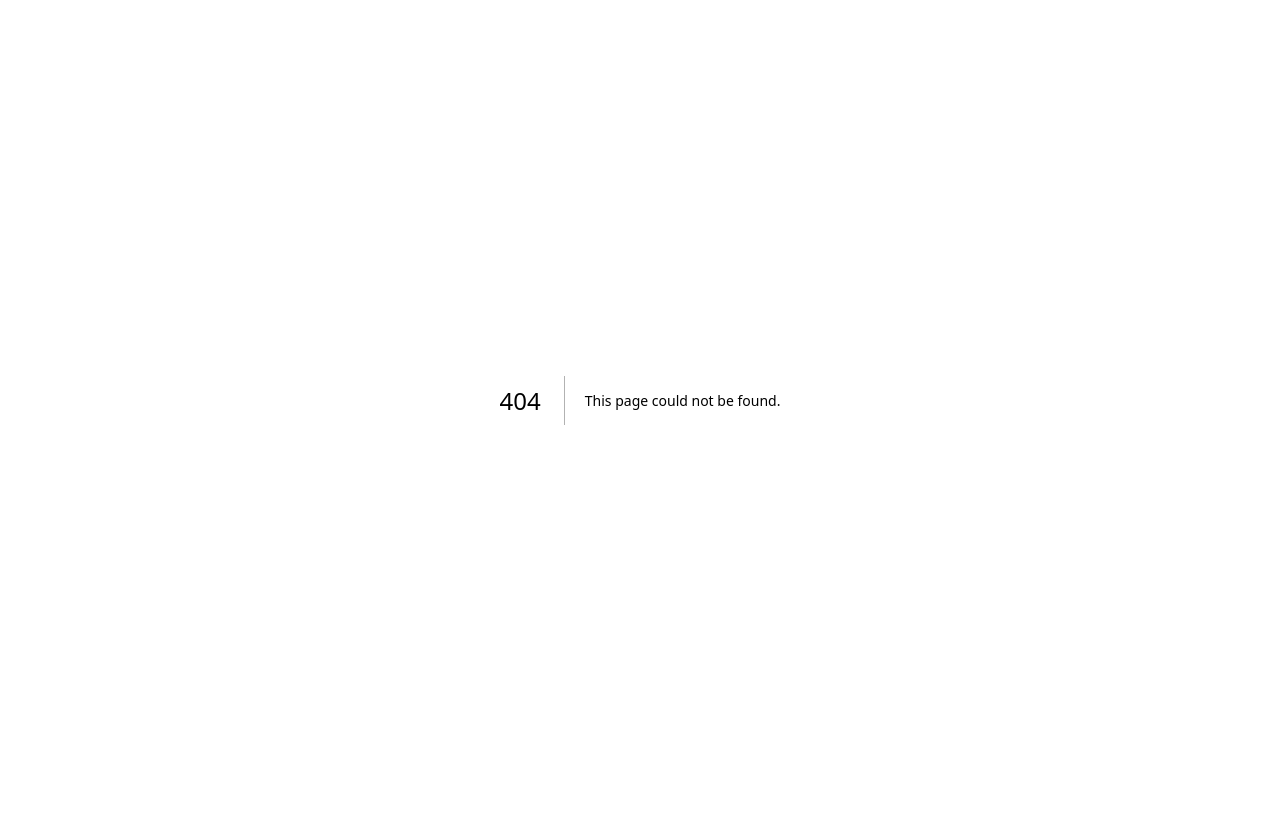
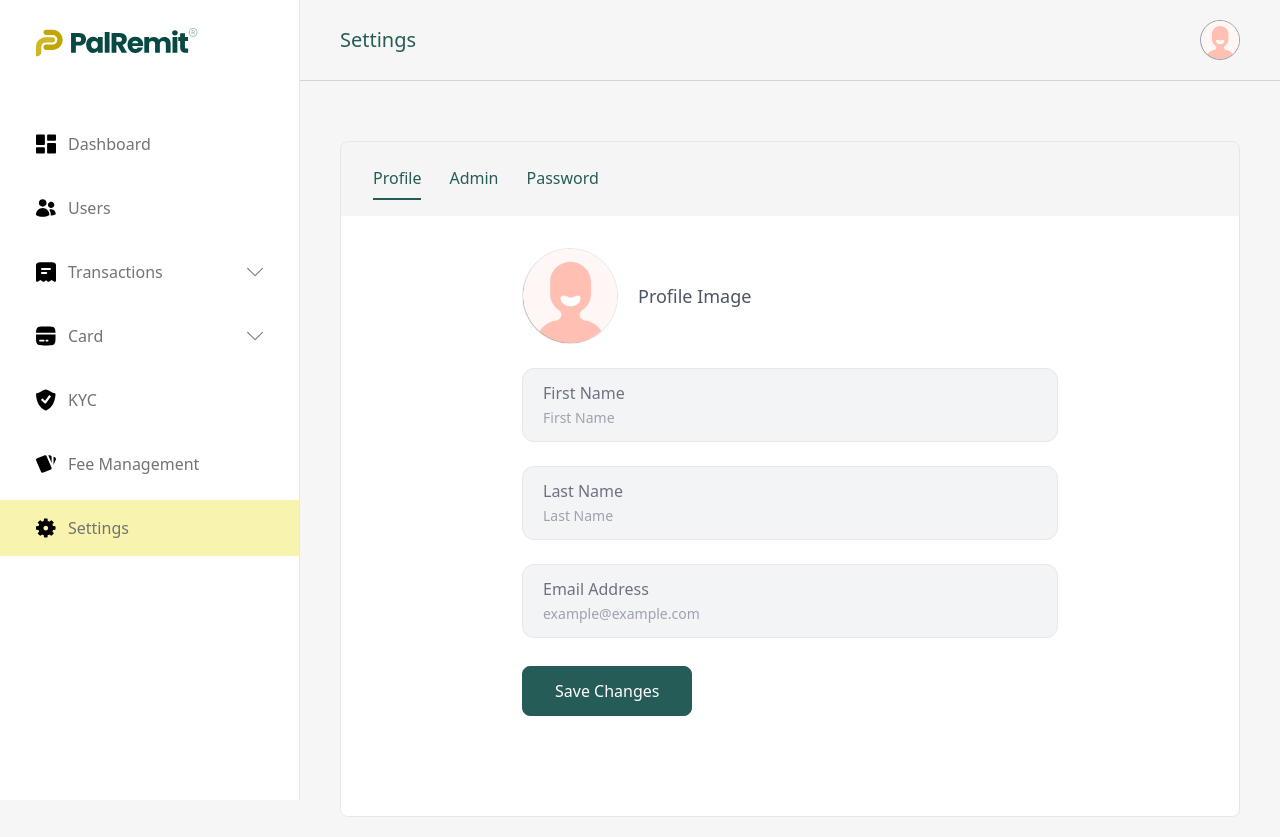
Before and after one commit to AYOMITIDE-OAJ/jira-slack-dashboard-analytics, a Next.js app: page /settings in a window 1280 px wide. Before the commit this address had no page. Before the commit the page ends 800 px from the top, so only its background shows below. Built offline with nearby package versions, Linux system fonts and the light colour scheme; no server answers; sample sign-in values are in the browser's storage.

Commit message:
settings page ui

```diff
--- a/src/components/input.tsx
+++ b/src/components/input.tsx
@@ -1,3 +1,4 @@
+import { cn } from '@/lib/utils'
 import React, { useState } from 'react'
 
 interface Props {
@@ -7,6 +8,7 @@ interface Props {
   placeholder?: string
   type?: string
   onChange: (e: any) => void
+  variant?: 'light' | 'dark'
 }
 
 export default function Input({
@@ -16,7 +18,13 @@ export default function Input({
   placeholder,
   type = 'text',
   onChange,
+  variant = 'light',
 }: Props) {
+  const variants = {
+    light: 'bg-white',
+    dark: 'bg-gray-100',
+  }[variant]
+
   const [inputType, setInputType] = useState(type)
   const [showText, setShowText] = useState(false)
 
@@ -30,7 +38,12 @@ export default function Input({
   }
 
   return (
-    <div className="relative w-full rounded-xl border border-gray-200 bg-white px-5 py-3">
+    <div
+      className={cn(
+        'relative w-full rounded-xl border border-gray-200 px-5 py-3',
+        variants
+      )}
+    >
       <label htmlFor={name} className="w-full font-medium text-gray-500">
         {label}
       </label>
@@ -41,7 +54,7 @@ export default function Input({
         placeholder={placeholder || label}
         type={inputType}
         onChange={onChange}
-        className="w-full border-0 text-sm font-light ring-0 focus:outline-none"
+        className="w-full border-0 bg-transparent text-sm font-light ring-0 focus:outline-none"
       />
       {type === 'password' && (
         <div
--- /dev/null
+++ b/src/components/page-components/settings-tabs/admin.tsx
@@ -0,0 +1,92 @@
+import StatusPill from '@/components/status-pill'
+import Table from '@/components/table'
+import React, { useState } from 'react'
+import { TableColumn } from 'react-data-table-component'
+import { CiCircleMore } from 'react-icons/ci'
+import { HiOutlineUserCircle } from 'react-icons/hi'
+
+export default function Admin() {
+  const [tableLoading, setTableLoading] = useState(false)
+  const [admins, setAdmins] = useState([
+    {
+      firstName: 'John',
+      lastName: 'Doe',
+      email: 'john@email.com',
+      role: 'admin',
+      status: 'active',
+    },
+    {
+      firstName: 'Mary',
+      lastName: 'Doe',
+      email: 'mary@email.com',
+      role: 'admin',
+      status: 'active',
+    },
+    {
+      firstName: 'Harry',
+      lastName: 'Doe',
+      email: 'harry@email.com',
+      role: 'admin',
+      status: 'inactive',
+    },
+    {
+      firstName: 'Frank',
+      lastName: 'Doe',
+      email: 'john@email.com',
+      role: 'admin',
+      status: 'active',
+    },
+  ])
+
+  const columns: TableColumn<any>[] = [
+    {
+      name: 'Name',
+      selector: (row: any) => row,
+      cell: (row: any) => (
+        <div className="flex items-center space-x-2 text-sm">
+          <div className="border-200 h-8 w-8 overflow-hidden rounded-full">
+            <HiOutlineUserCircle className="text-neutral-400" size={32} />
+          </div>
+          <p className="">
+            {row?.firstName} {row?.lastName}
+          </p>
+        </div>
+      ),
+      minWidth: '250px',
+    },
+    {
+      name: 'Email',
+      selector: (row: any) => row?.email,
+      cell: (row: any) => row?.email,
+      minWidth: '300px',
+    },
+    {
+      name: 'Role',
+      selector: (row: any) => row?.role,
+      cell: (row: any) => row?.role,
+    },
+    {
+      name: 'Status',
+      selector: (row: any) => row.status,
+      cell: (row: any) => <StatusPill status={row.status} />,
+    },
+    {
+      name: '',
+      selector: (row: any) => row,
+      cell: (row: any) => (
+        <CiCircleMore
+          className="text-gray-300"
+          size={35}
+          onClick={() => console.log('admin')}
+        />
+      ),
+      width: '100px',
+    },
+  ]
+
+  return (
+    <div>
+      <Table columns={columns} data={admins} progressPending={tableLoading} />
+    </div>
+  )
+}
--- /dev/null
+++ b/src/components/page-components/settings-tabs/password.tsx
@@ -0,0 +1,61 @@
+import React, { ChangeEvent, FormEvent, useState } from 'react'
+import Input from '../../input'
+import Button from '../../button'
+
+export default function Password() {
+  const [formData, setFormData] = useState({
+    oldPassword: '',
+    newPassword: '',
+    confirmPassword: '',
+  })
+
+  const handleChange = (e: ChangeEvent<HTMLInputElement>) => {
+    const { name, value } = e.target
+    setFormData({ ...formData, [name]: value })
+  }
+
+  const handleSubmit = (e: FormEvent<HTMLFormElement>) => {
+    e.preventDefault()
+  }
+
+  return (
+    <div className="flex w-full justify-center">
+      <div className="min-h-[600px] w-full p-4 md:w-[600px] md:p-8">
+        <form className="mt-4 w-full md:mt-10" onSubmit={handleSubmit}>
+          <div className="space-y-4 md:space-y-6">
+            <Input
+              name="oldPassword"
+              value={formData.oldPassword}
+              placeholder="********"
+              label="Old Password"
+              type="password"
+              onChange={handleChange}
+              variant="dark"
+            />
+            <Input
+              name="newPassword"
+              value={formData.newPassword}
+              placeholder="********"
+              label="New Password"
+              type="password"
+              onChange={handleChange}
+              variant="dark"
+            />
+            <Input
+              name="confirmPassword"
+              value={formData.confirmPassword}
+              placeholder="********"
+              label="Confirm Password"
+              type="password"
+              onChange={handleChange}
+              variant="dark"
+            />
+          </div>
+          <Button className="mt-7 w-full md:w-max md:px-8" rounded={false}>
+            Change Password
+          </Button>
+        </form>
+      </div>
+    </div>
+  )
+}
--- /dev/null
+++ b/src/components/page-components/settings-tabs/profile.tsx
@@ -0,0 +1,78 @@
+import { useSession } from 'next-auth/react'
+import React, { ChangeEvent, FormEvent, useState } from 'react'
+import Input from '../../input'
+import Button from '../../button'
+import Image from 'next/image'
+
+export default function Profile() {
+  const { data: session } = useSession()
+  const user = (session?.user as any)?.user
+  const [formData, setFormData] = useState({
+    firstName: user?.name.split(' ')[0],
+    lastName: user?.name.split(' ')[1],
+    email: user?.email,
+  })
+
+  const handleChange = (e: ChangeEvent<HTMLInputElement>) => {
+    const { name, value } = e.target
+    setFormData({ ...formData, [name]: value })
+  }
+
+  const handleSubmit = (e: FormEvent<HTMLFormElement>) => {
+    e.preventDefault()
+  }
+
+  return (
+    <div className="flex w-full justify-center">
+      <div className="min-h-[600px] w-full p-4 md:w-[600px] md:p-8">
+        <form className="w-full" onSubmit={handleSubmit}>
+          <div className="space-y-4 md:space-y-6">
+            <div className="flex items-center space-x-5">
+              <div className="relative h-20 w-20 overflow-hidden rounded-full border border-neutral-200 md:h-24 md:w-24">
+                <Image
+                  src="/assets/images/user-avatar.png"
+                  alt="Profile"
+                  fill
+                />
+              </div>
+              <div>
+                <p className="text-lg font-normal text-gray-600">
+                  Profile Image
+                </p>
+              </div>
+            </div>
+            <div className="grid grid-cols-1 gap-4 md:gap-6">
+              <Input
+                name="firstName"
+                value={formData.firstName}
+                placeholder="First Name"
+                label="First Name"
+                onChange={handleChange}
+                variant="dark"
+              />
+              <Input
+                name="lastName"
+                value={formData.lastName}
+                placeholder="Last Name"
+                label="Last Name"
+                onChange={handleChange}
+                variant="dark"
+              />
+            </div>
+            <Input
+              name="email"
+              value={formData.email}
+              placeholder="example@example.com"
+              label="Email Address"
+              onChange={handleChange}
+              variant="dark"
+            />
+          </div>
+          <Button className="mt-7 w-full md:w-max md:px-8" rounded={false}>
+            Save Changes
+          </Button>
+        </form>
+      </div>
+    </div>
+  )
+}
--- a/src/pages/dashboard/index.tsx
+++ b/src/pages/dashboard/index.tsx
@@ -1,12 +1,10 @@
 import CardLayout from '@/components/card-layout'
 import Layout from '@/components/layout'
-import Loader from '@/components/loader'
 import StatusPill from '@/components/status-pill'
 import Table from '@/components/table'
 import DashboardApi from '@/utils/api/dashboard-api'
 import { formatCurrency, thousandSeparator } from '@/utils/helper'
 import moment from 'moment'
-import { useSession } from 'next-auth/react'
 import Image from 'next/image'
 import { useEffect, useState } from 'react'
 import { TableColumn } from 'react-data-table-component'
--- /dev/null
+++ b/src/pages/settings/index.tsx
@@ -0,0 +1,45 @@
+import Layout from '@/components/layout'
+import React from 'react'
+import { Tab, TabGroup, TabList, TabPanel, TabPanels } from '@headlessui/react'
+import Profile from '@/components/page-components/settings-tabs/profile'
+import Admin from '@/components/page-components/settings-tabs/admin'
+import Password from '@/components/page-components/settings-tabs/password'
+
+const Settings = () => {
+  const tabList = ['Profile', 'Admin', 'Password']
+  const tabPanels = [
+    { id: 1, component: <Profile /> },
+    { id: 2, component: <Admin /> },
+    { id: 3, component: <Password /> },
+  ]
+
+  return (
+    <Layout header="Settings">
+      <div className="mt-5 w-full overflow-hidden rounded-lg border border-gray-200 md:mt-10">
+        <TabGroup>
+          <div className="bg-neutral-100 px-5 py-6 md:px-8 md:py-4">
+            <TabList className="space-x-5 md:space-x-7">
+              {tabList.map((tab, index) => (
+                <Tab
+                  key={index}
+                  className="border-b-2 border-transparent py-2 text-base font-medium text-primary transition-all duration-150 focus:outline-none data-[hover]:border-primary data-[selected]:border-primary"
+                >
+                  {tab}
+                </Tab>
+              ))}
+            </TabList>
+          </div>
+          <TabPanels className="bg-white">
+            {tabPanels.map(({ component }, index) => (
+              <TabPanel key={index}>{component}</TabPanel>
+            ))}
+          </TabPanels>
+        </TabGroup>
+      </div>
+    </Layout>
+  )
+}
+
+export default Settings
+
+Settings.auth = true
```
Also changed, not shown: public/assets/images/user-avatar.png.
